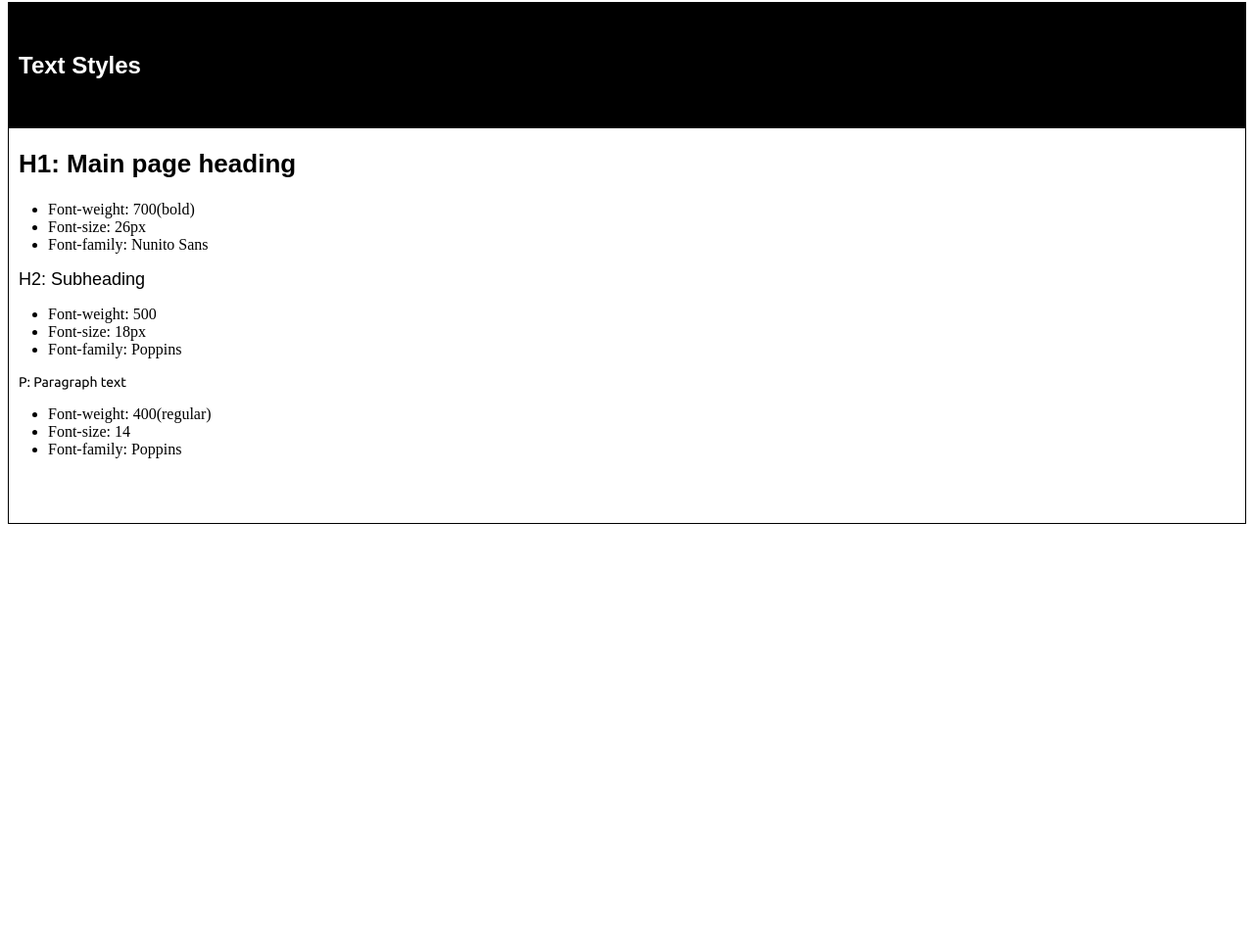
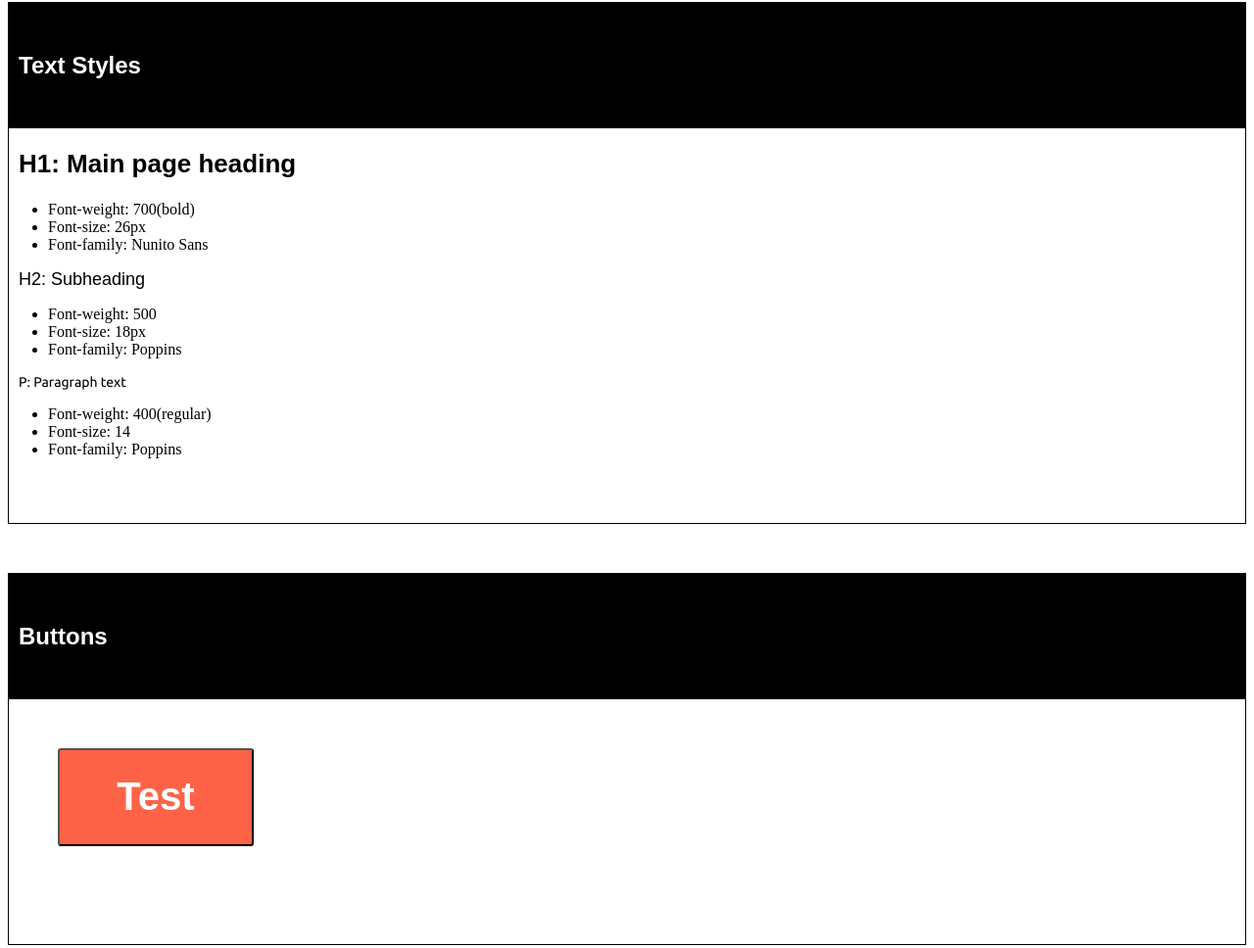
Before and after one commit to hrenchi/WDS, a plain HTML site: page index.html in a window 1280 px wide. Shown: the part 1157-2125 px from the top of the page at 98% size. Before the commit the page ends 1742 px from the top, so only its background shows below. Drawn offline with Linux system fonts and the light colour scheme; a web font is replaced by a local one.

Commit message:
Added buttons section

```diff
--- a/index.html
+++ b/index.html
@@ -73,6 +73,10 @@
                 <li>Font-family: Poppins</li>
             </ul>
         </section>
+        <section>
+            <h2>Buttons</h2>
+            <button>Test</button>
+        </section>
     </main>
 </body>
 </html>
--- a/styles.css
+++ b/styles.css
@@ -162,3 +162,26 @@ div.ubuntu{
 .italic{
     font-style: italic;
 }
+
+button{
+    margin: 50px;
+    width: 200px;
+    height: 100px;
+    font-size: 40px;
+    color: white;
+    font-family: 'Mochiy Pop P One', sans-serif;
+    font-weight: bolder;
+    background-color: tomato;
+    border-radius: 3px;
+
+}
+
+button:hover{
+    background-color: white;
+    color: tomato;
+}
+
+button:active{
+    transform: translateY(4px);
+    box-shadow: 0 5px tomato;
+}
```
